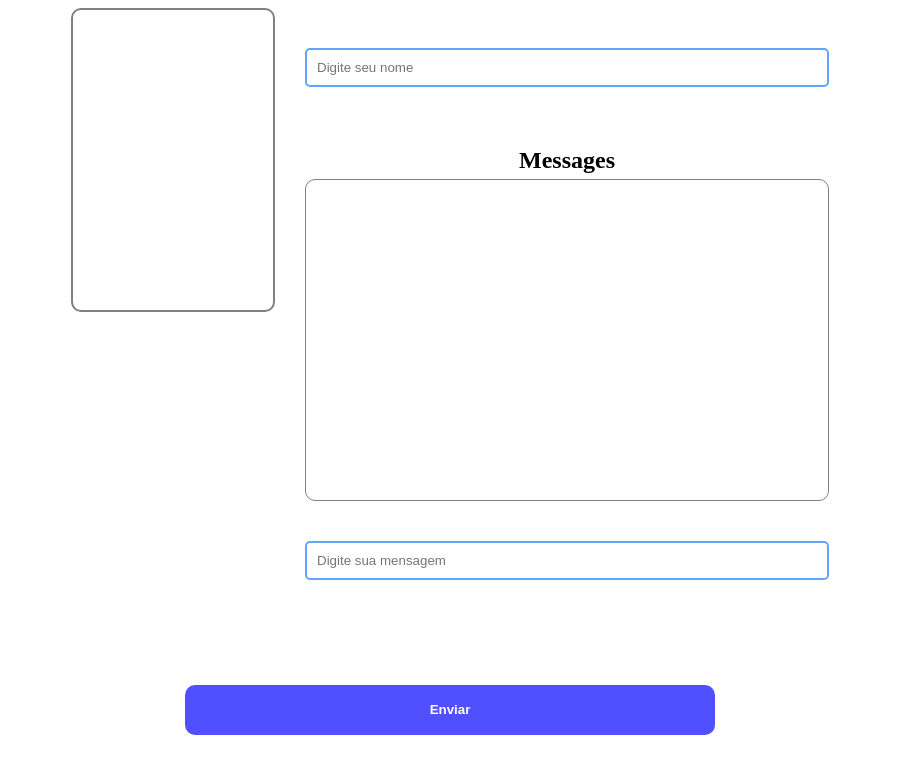
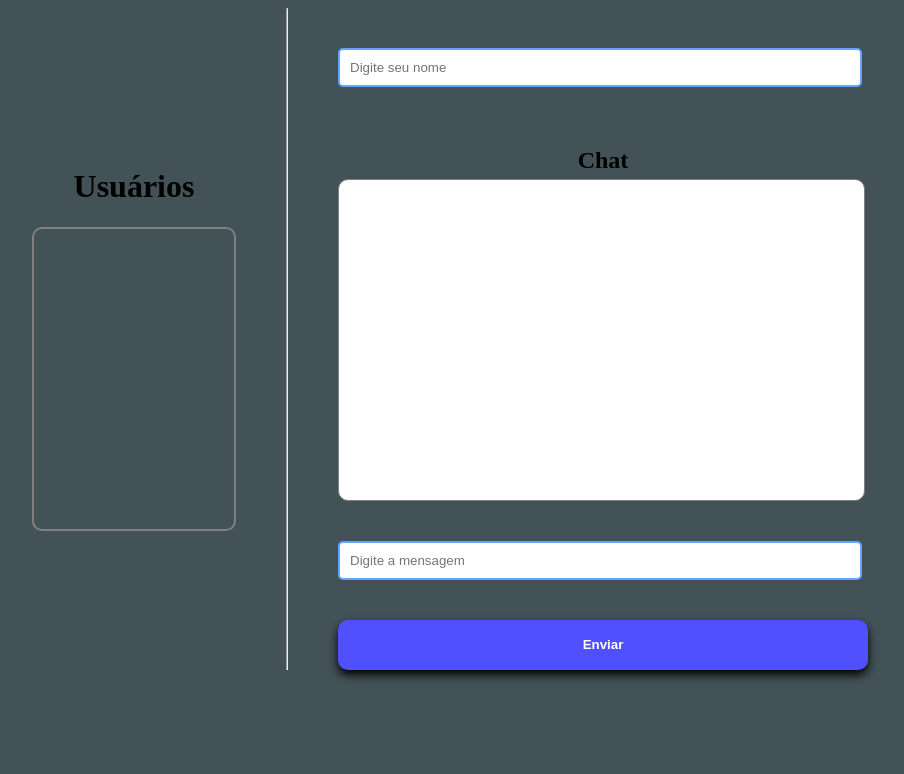
Before and after one commit to Thales625/ChatRoom, a website: page public/index.html in a window 1280 px wide. Shown: the whole page, without its empty margins (190-1094 px from the left). Drawn offline with nearby package versions, Linux system fonts and the light colour scheme; no server answers.

Commit message:
v0.2
Visual updates

```diff
--- a/public/index.html
+++ b/public/index.html
@@ -7,12 +7,13 @@
     <title>Chat Room</title>
 
     <style>
-        body{
+        body {
             display: flex;
             justify-content: center;
+            background-color: rgb(66, 82, 87);
         }
 
-        input{
+        input {
             text-align: left;
             padding: 10px;
             margin-top: 40px;
@@ -23,12 +24,12 @@
             outline: 0;
         }
 
-        input:focus{
+        input:focus {
             border: 2px solid blue;
             box-shadow: 0px 0px 4px rgb(142, 142, 255);
         }
 
-        button{
+        button {
             width: 530px;
             height: 50px;
             padding: 10px;
@@ -39,61 +40,78 @@
             border-radius: 10px;
         }
 
-        button:hover{
+        button:hover {
             background-color: rgba(0, 0, 255, 0.6);
         }
 
-        .messages{
+        .messages {
             height: 300px;
             border: 1px solid gray;
             border-radius: 10px;
             padding: 10px;
             max-width: 505px;
+            background-color: rgb(255, 255, 255);
         }
 
-        .center{
-            margin: 0;
-            margin-top: 90px;
-            position: absolute;
-            left: 50%;
-            -ms-transform: translate(-50%, -50%);
-            transform: translate(-50%, -50%);
-        }
-
-        #chat h2{
+        #chat h2 {
             margin-bottom: 5px;
             text-align: center;
         }
 
-        div.users{
+        #chat button {
+            box-shadow: 0px 5px 10px black;
+        }
+
+        .sidebar {
+            display: flex;
+            flex-direction: column;
+            align-items: center;
+            justify-content: center;
+        }
+
+        div.users {
+            display: flex;
             border: 2px solid gray;
             min-width: 200px;
             height: 300px;
             text-align: center;
-            margin-right: 30px;
             border-radius: 10px;
+            justify-content: center;
         }
 
-        div.users p{
+        div.users p {
             background-color: rgba(0, 0, 0, 0.1);
             padding: 5px;
             margin: 0px;
         }
 
-        div.users p.me{
+        div.users p.me {
             background-color: rgba(255, 0, 0, 0.1);
+        }
+
+        hr {
+            display: flex;
+            justify-content: center;
+            align-items: center;
+            margin: 0 50px;
+            padding: 0;
+            max-width: 10px;
         }
     </style>
 </head>
 <body>
-    <div class="users"></div>
+    <div class="sidebar">
+        <h1>Usuários</h1>
+        <div class="users"></div>
+    </div>
+    <hr>
     <form id="chat">
         <input type="text" autocomplete="off" name="username" placeholder="Digite seu nome" onfocusout="sendNameToServer(this)">
-        <h2>Messages</h2>
+        <h2>Chat</h2>
         <div class="messages"></div>
-        <input type="text" autocomplete="off" name="message" placeholder="Digite sua mensagem">
+        <input type="text" autocomplete="off" name="message" placeholder="Digite a mensagem">
         <br>
-        <button type="submit" class="center">Enviar</button>
+        <button type="submit">Enviar</button>
     </form >
 
     <script src="https://cdnjs.cloudflare.com/ajax/libs/jquery/3.6.0/jquery.min.js"></script>
@@ -114,7 +132,7 @@
 
         socket.on('updateUsers', users => {
             $('.users').empty() // CLEAR
-            for (let user of users) { // STUPID METHOD '-'
+            for (let user of users) {
                 if (user.id === socket.id) {
                     $('.users').append(`<p class="me">${user.name}</p>`)
                     break
```
